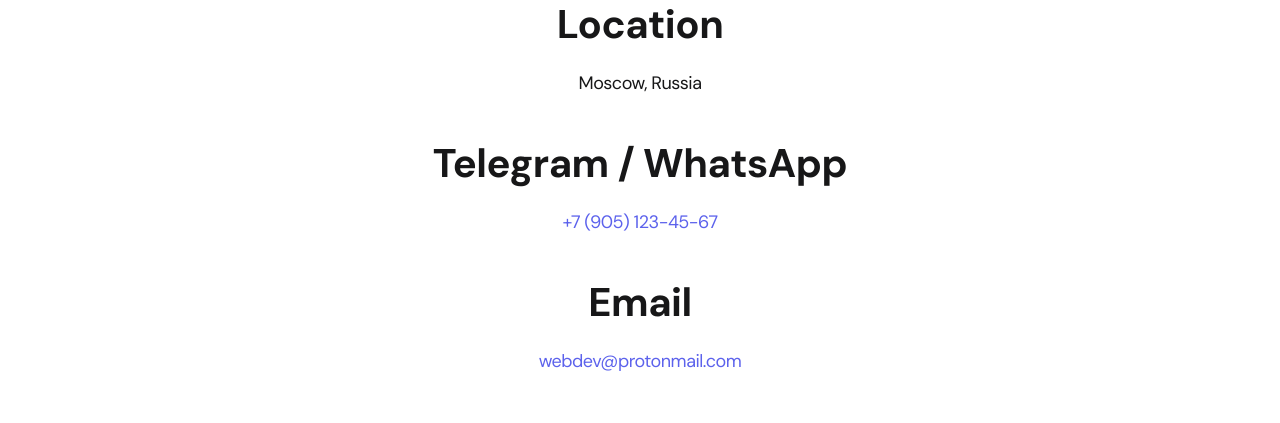
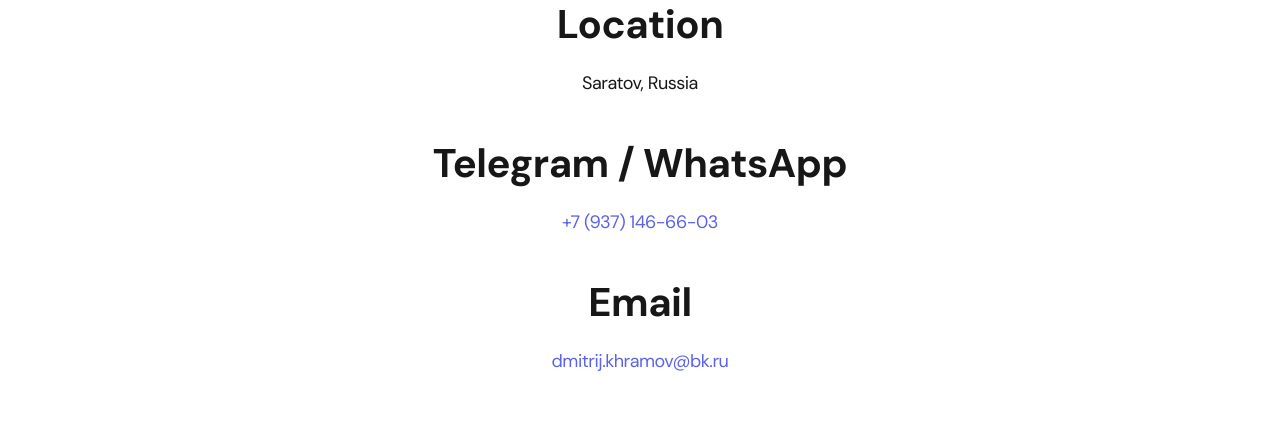
Before and after one commit to Dmitrij413/portfolio, a React (Create React App) app: page /Contacts in a window 1280 px wide. Shown: the part 286-709 px from the top of the page. Built offline with nearby package versions, Linux system fonts and the light colour scheme.

Commit message:
Changes to be committed: 	modified:   src/components/btnDarkMode/BtnDarkMode.jsx 	modified:   src/pages/Contacts.jsx

```diff
--- a/src/components/btnDarkMode/BtnDarkMode.jsx
+++ b/src/components/btnDarkMode/BtnDarkMode.jsx
@@ -1,9 +1,30 @@
+import { useEffect, useState, useRef } from 'react'
+
 import sun from './../../img/icons/sun.svg'
 import moon from './../../img/icons/moon.svg'
 
 const BtnDarkMode = () => {
+	const [darkMode, setDarkMode] = useState('light');
+	const btnRef = useRef(null)
+
+	useEffect(() => {
+		if (darkMode === 'dark') {
+			document.body.classList.add('dark')
+			btnRef.current.classList.add('dark-mode-btn--active')
+		} else {
+			document.body.classList.remove('dark')
+			btnRef.current.classList.remove('dark-mode-btn--active')
+		}
+	}, [darkMode])
+
+	const toggleDarkMode = () => {
+		setDarkMode((currentValue) => {
+			return currentValue === 'light' ? 'dark' : 'light'
+		})
+	}
+
 	return (
-		<button className="dark-mode-btn">
+		<button ref={btnRef} className="dark-mode-btn" onClick={toggleDarkMode}>
 			<img src={sun} alt="Light mode" className="dark-mode-btn__icon" />
 			<img src={moon} alt="Dark mode" className="dark-mode-btn__icon" />
 		</button>
--- a/src/pages/Contacts.jsx
+++ b/src/pages/Contacts.jsx
@@ -7,15 +7,15 @@ const Contacts = () => {
           <ul className="content-list">
             <li className="content-list__item">
 							<h2 className="title-2">Location</h2>
-							<p>Moscow, Russia</p>
+							<p>Saratov, Russia</p>
             </li>
             <li className="content-list__item">
               <h2 className="title-2">Telegram / WhatsApp</h2>
-              <p><a href="tel:+79051234567">+7 (905) 123-45-67</a></p>
+              <p><a href="tel:+79051234567">+7 (937) 146-66-03</a></p>
           	</li>
             <li className="content-list__item">
               <h2 className="title-2">Email</h2>
-              <p><a href="mailto:webdev@protonmail.com">webdev@protonmail.com</a></p>
+              <p><a href="mailto:webdev@protonmail.com">dmitrij.khramov@bk.ru</a></p>
             </li>
           </ul>
         </div>
```
